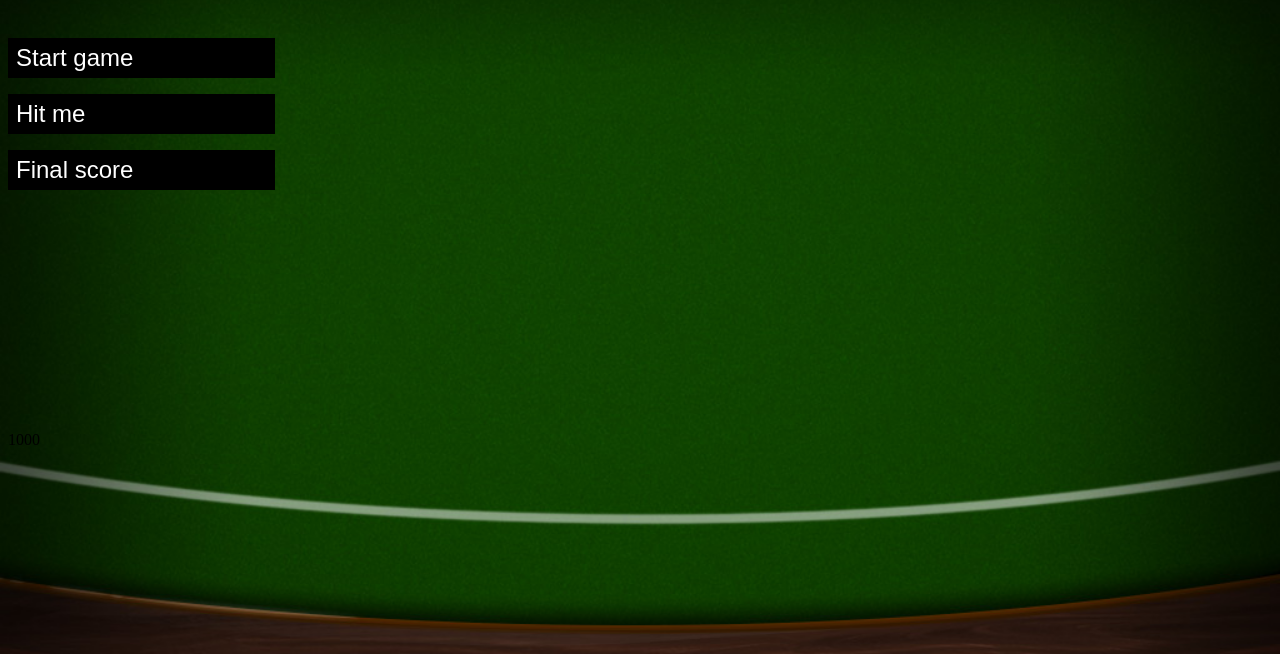
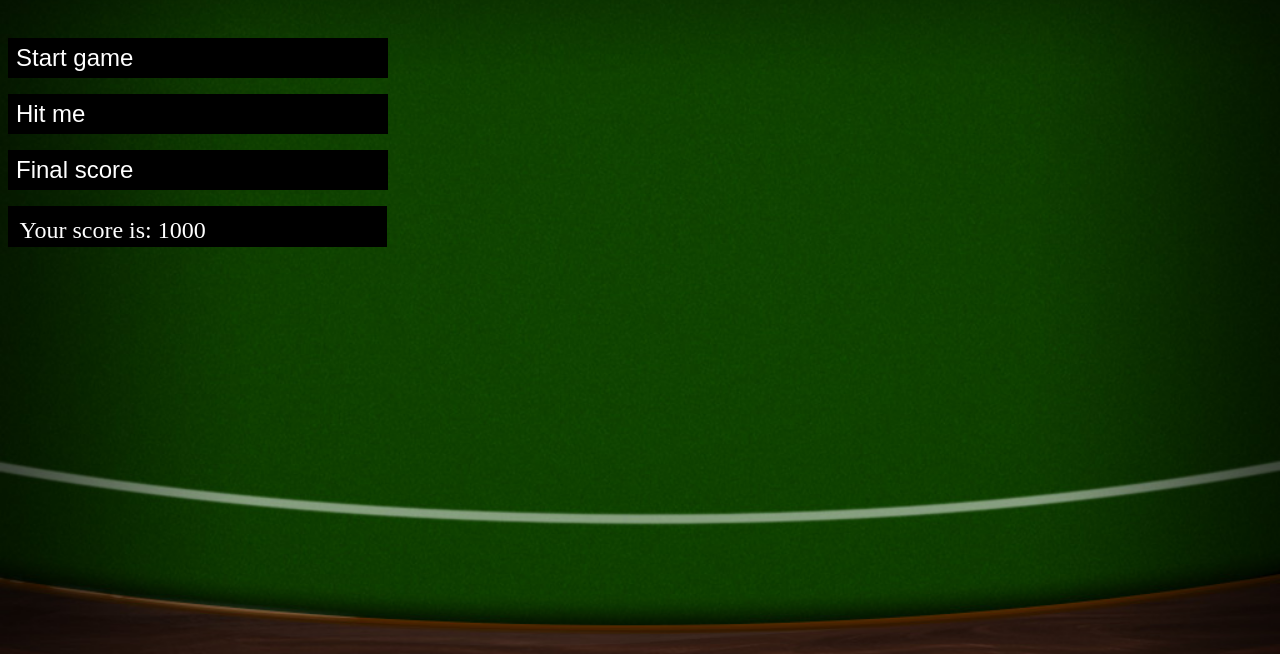
Before and after one commit to dennimus/CircleCItest, a plain HTML site: page index.html in a window 1280 px wide. Shown: the part 146-800 px from the top of the page. Drawn offline with nearby package versions, Linux system fonts and the light colour scheme.

Commit message:
With this commit i add styling for the score

```diff
--- a/css/style.css
+++ b/css/style.css
@@ -81,3 +81,12 @@ h4{
     width: 100%;
     text-align: center;
 }
+#score{
+    width: 192%;
+    height: 3.5vh;
+    font-size: 1.5em;
+    border: 2px solid black;
+    background-color: black;
+    color: white;
+    padding: 5% 0% 0% 5%;
+}
--- a/index.html
+++ b/index.html
@@ -16,6 +16,7 @@
                 <p><Button type="button" class="button" id="deck">Start game</Button></p>
                 <p><Button type="button" class="button" id="hit">Hit me</Button></p>
                 <p><Button type="button" class="button" id="uitslag">Final score</Button></p>
+                <div id="score"></div>
             </div>
             <div style="visibility:hidden;" id="dealer">
                 <h3>Dealer's hand</h3>
@@ -30,9 +31,6 @@
                 <button type="button" class="buttonAce" id="eleven">Eleven</button></h2>
         </div>
 
-        <div id="score">
-
-        </div>
 
 
     </div>
--- a/js/main.js
+++ b/js/main.js
@@ -23,7 +23,7 @@ if (scoreplayer == null){
 }
 
 
-document.getElementById("score").innerHTML = scoreplayer;
+document.getElementById("score").innerHTML = "Your score is: " + scoreplayer;
 //button interactions
 document.getElementById("deck").addEventListener("click", generateDeck);
 document.getElementById("hit").addEventListener("click", hitCard);
```
